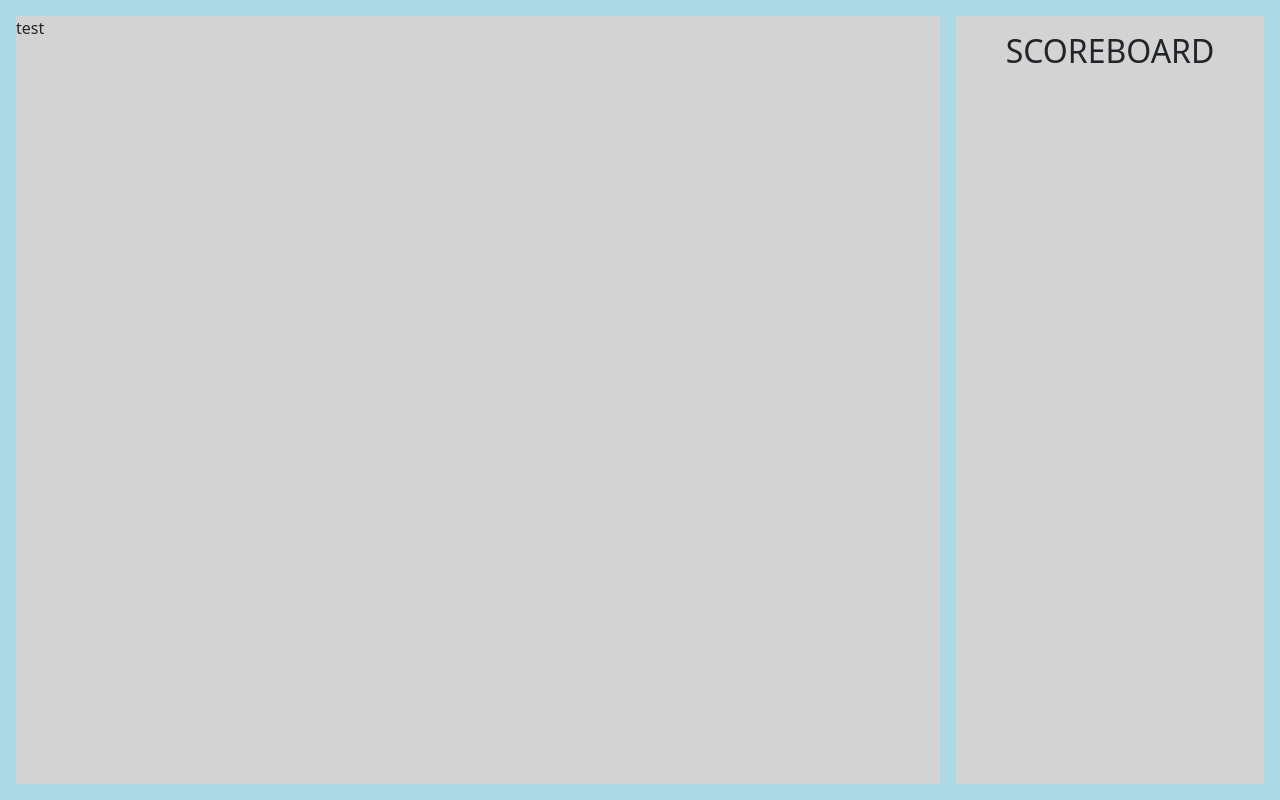
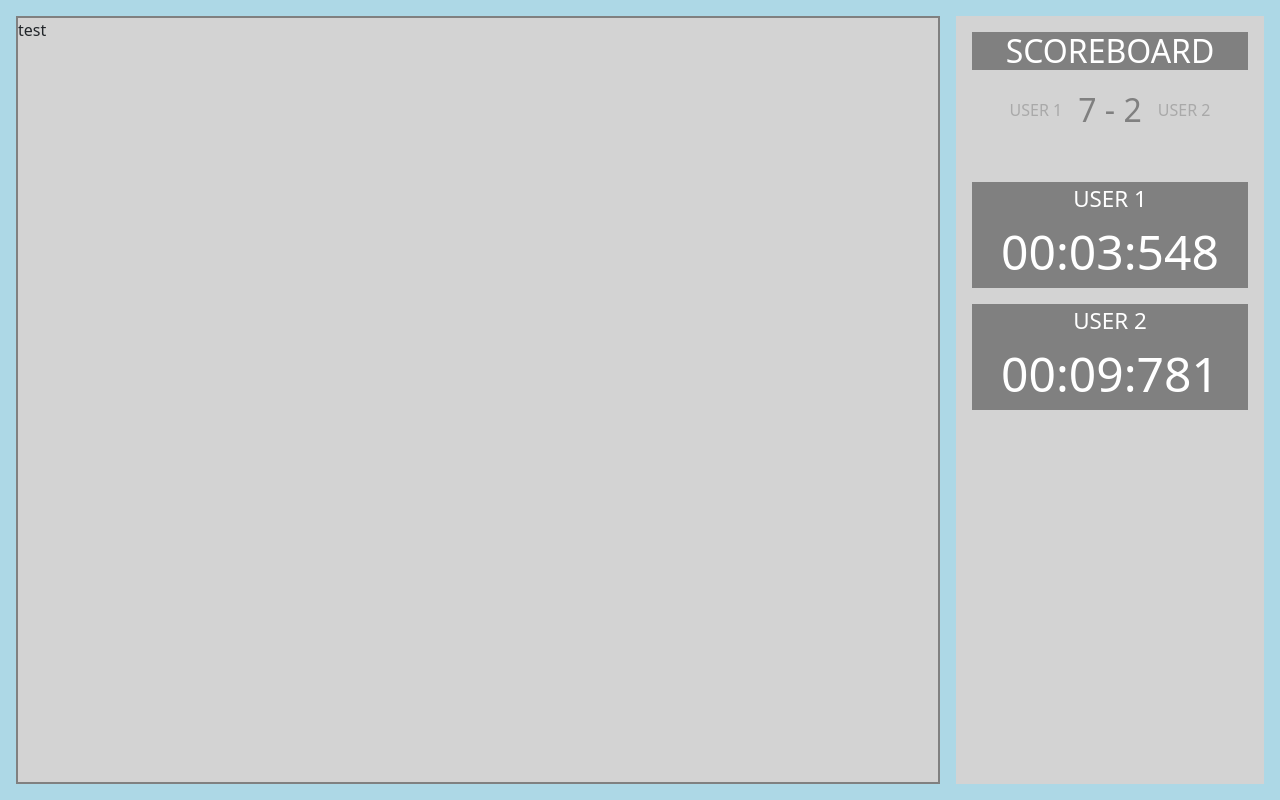
Before and after one commit to Snickesnacket/Medieinstitutet-API-KillTheVirusGame, a website built with Vite: page frontend/index.html in a window 1280 px wide. Built offline with nearby package versions, Linux system fonts and the light colour scheme; no server answers.

Commit message:
Added template-content and styling for the scoreboard.

```diff
--- a/frontend/index.html
+++ b/frontend/index.html
@@ -56,7 +56,25 @@
         <div class="game-board">test</div>
 
         <div class="scoreboard">
-          <h2>SCOREBOARD</h2>
+          <h2 class="mb-3 scoreboard-title">SCOREBOARD</h2>
+
+          <div class="mb-5">
+            <div class="score">
+              <span class="username">USER 1</span>
+              <span class="score-result">7 - 2</span>
+              <span class="username">USER 2</span>
+            </div>
+          </div>
+
+          <div class="mb-3 user-time">
+            <span class="username-time">USER 1</span>
+            <span class="time">00:03:548</span>
+          </div>
+
+          <div class="mb-3 user-time">
+            <span class="username-time">USER 2</span>
+            <span class="time">00:09:781</span>
+          </div>
         </div>
       </div>
     </div>
--- a/frontend/src/assets/scss/game/game.scss
+++ b/frontend/src/assets/scss/game/game.scss
@@ -10,5 +10,43 @@
 .game-board {
   width: 100%;
   height: 100%;
+  border: 2px solid gray;
   background-color: lightgray;
 }
+
+.scoreboard-title {
+  background-color: gray;
+  color: white;
+}
+
+.score {
+  display: flex;
+  justify-content: center;
+  align-items: center;
+
+  .username {
+    color: darkgray;
+  }
+
+  .score-result {
+    margin-left: 1rem;
+    margin-right: 1rem;
+    font-size: 2rem;
+    color: gray;
+  }
+}
+
+.user-time {
+  display: flex;
+  flex-direction: column;
+  color: white;
+  background-color: gray;
+
+  .username-time {
+    font-size: 1.4rem;
+  }
+
+  .time {
+    font-size: 3rem;
+  }
+}
```
